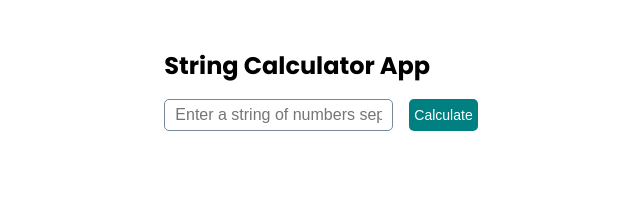
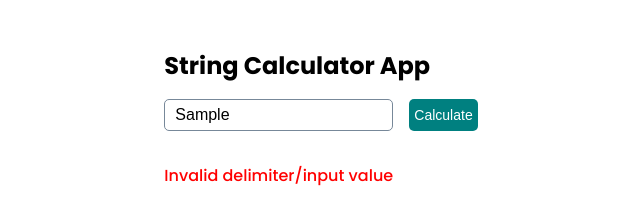
Before and after one commit to gmkumaran87/string-calculator-incubyte, a website: page index.html in a window 1280 px wide. Both pictures are taken after typing "Sample" into the empty fields and a click on the button "Calculate". Shown: the whole page, without its empty margins (319-959 px from the left). Drawn offline with Linux system fonts and the light colour scheme.

Commit message:
Errors handled in the screen

```diff
--- a/calculate.js
+++ b/calculate.js
@@ -26,6 +26,7 @@ class Calculate {
 	}
 	validateInput(input) {
 		if (!input) {
+			// return 'Error: Invalid input';
 			throw new Error('Input is required');
 		}
 	}
--- a/index.html
+++ b/index.html
@@ -25,6 +25,10 @@
             <p>The calculated result:</p>
             <span class="result"></span>
         </article>
+
+        <article id="error" class="error">
+            <p class="error-msg"></p>
+        </article>
     </section>
 
     <script src="calculate.js"></script>
--- a/index.js
+++ b/index.js
@@ -4,18 +4,31 @@ const input = document.querySelector('#input-string');
 const button = document.querySelector('.btn');
 const calcResult = document.querySelector('.calculator-result');
 const spanResult = document.querySelector('.result');
-console.log('JS file');
+const errorClass = document.querySelector('.error');
+const errorMsg = document.querySelector('.error-msg');
+
 function handleCalculate(e) {
 	e.preventDefault();
 
-	const output = calculate.add(input.value);
-	console.log('Result:', output);
+	try {
+		const output = calculate.add(input.value);
 
-	if (output >= 0) {
-		calcResult.classList.add('active');
-		spanResult.textContent = output;
+		if (isNaN(output)) throw new Error('Invalid delimiter/input value');
+
+		if (output >= 0) {
+			errorClass.classList.remove('active');
+
+			calcResult.classList.add('active');
+			spanResult.textContent = output;
+		}
+		input.value = '';
+	} catch (error) {
+		console.log('Error:', error, errorClass);
+		calcResult.classList.remove('active');
+		errorClass.classList.add('active');
+
+		errorMsg.textContent = error.message;
 	}
-	input.value = '';
 }
 
 button.addEventListener('click', handleCalculate);
--- a/style.css
+++ b/style.css
@@ -61,6 +61,11 @@ h6 {
 	gap: 1rem;
 }
 
+.error {
+	display: none;
+	color: red;
+}
+
 .active {
 	display: flex;
 }
```
